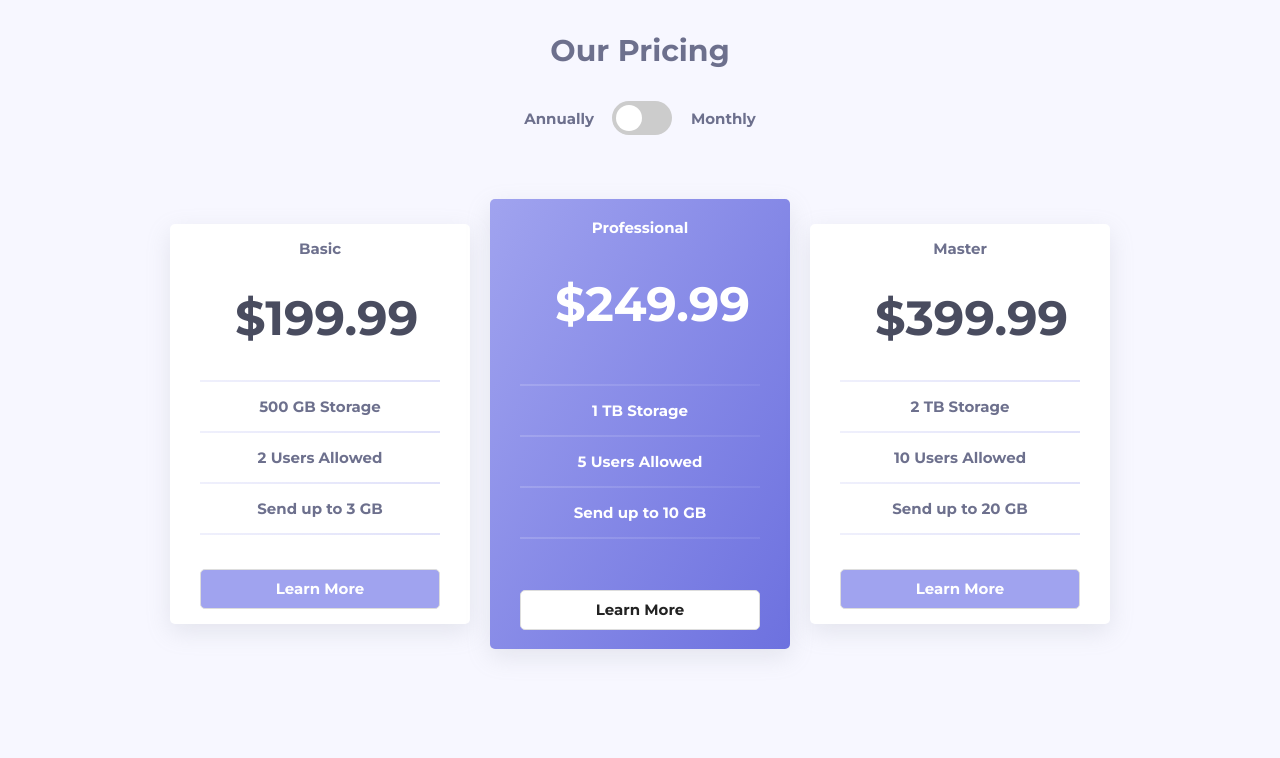
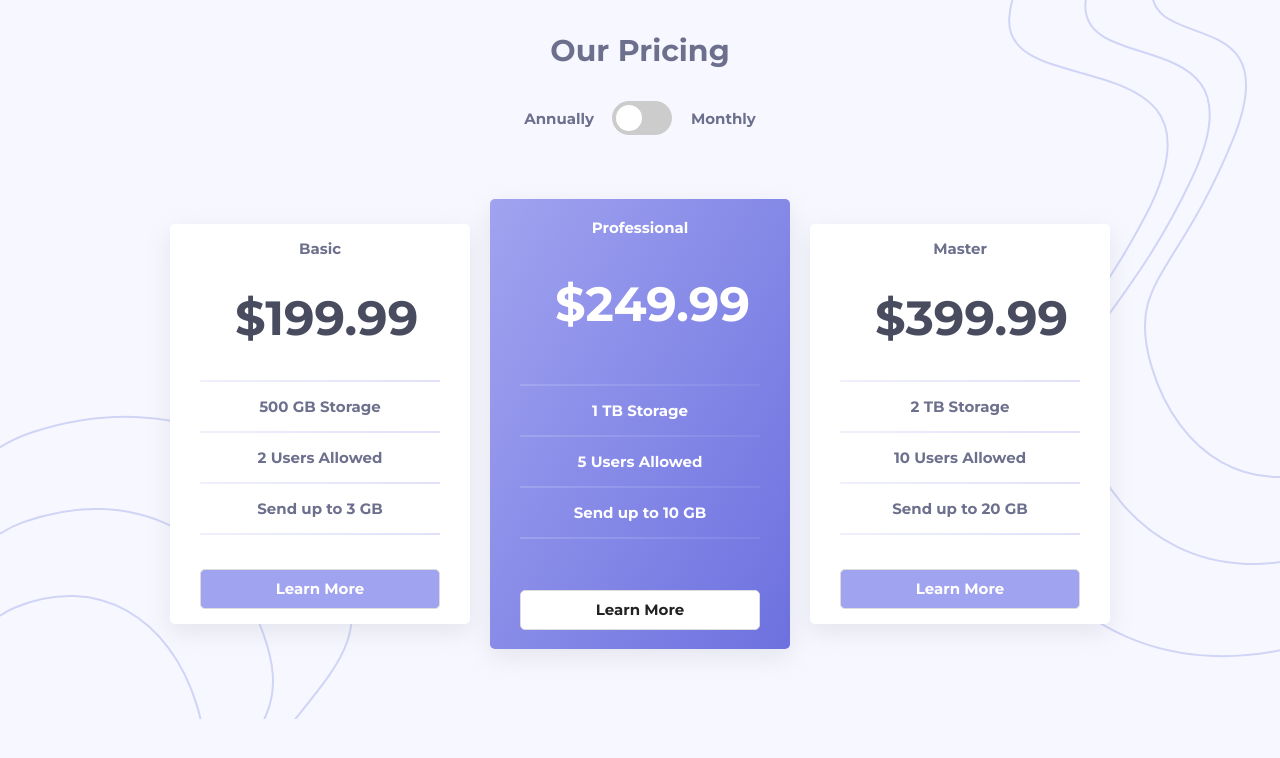
Before and after one commit to hassanabd22/Pricing-component-with-toggle, a plain HTML site: page index.html in a window 1280 px wide. Drawn offline with Linux system fonts and the light colour scheme; the site is published under a folder, as on GitHub Pages, so addresses that start at the root find nothing.

Commit message:
Update style.css

```diff
--- a/css/style.css
+++ b/css/style.css
@@ -1,7 +1,7 @@
 body {
     font-family: 'Montserrat', sans-serif;
     background-color: #f7f7ff;
-    background-image: url(/images/bg-bottom.svg);
+    background-image: url(../images/bg-bottom.svg);
     background-repeat: no-repeat;
     background-position-y:110%;
     font-size: 15px;
@@ -19,7 +19,7 @@ body {
     display: flex;
     flex-direction: column;
     align-items: center;
-    background-image: url(/images/bg-top.svg);
+    background-image: url(../images/bg-top.svg);
     background-repeat: no-repeat;
     background-position-x: 110%;
 
```
